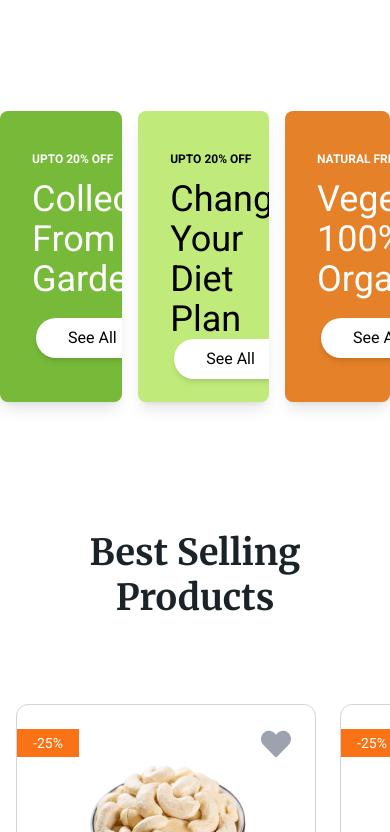
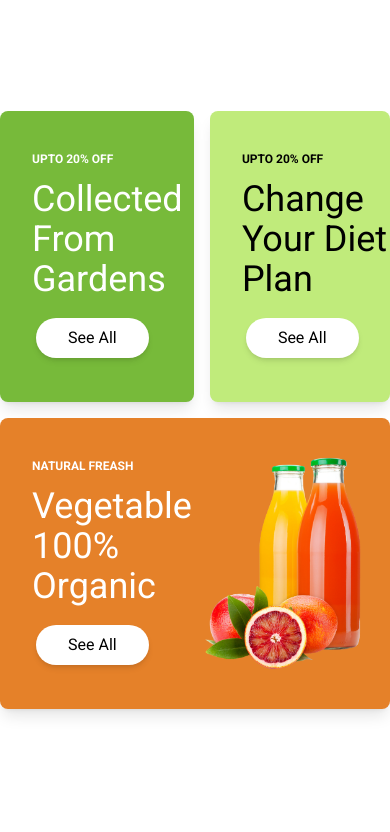
Before and after one commit to thujuli/grocery_vite, a React (Vite) app: page / in a window 390 px wide. Shown: the part 1452-2284 px from the top of the page. Built offline with nearby package versions, Linux system fonts and the light colour scheme; grey boxes are pictures that could not be loaded; a web font is replaced by a local one.

Commit message:
refactor: responsive of about and promo section but cardpromo is fixed (#47)

```diff
--- a/src/components/CardPromo.jsx
+++ b/src/components/CardPromo.jsx
@@ -1,15 +1,15 @@
 import ButtonOval from './ButtonOval';
 
 function CardPromo(props) {
-    const { imageUrl, title, subtitle, bgColor, text } = props;
+    const { imageUrl, title, subtitle, bgColor, text, hideImageOnMobile } = props;
     const bgClass = {
         green: 'bg-[#77ba3a]',
         orange: 'bg-[#e58129]',
     }[bgColor] || 'bg-[#c0eb7b]';
 
     return (
-        <div className={`flex rounded-lg shadow-lg overflow-hidden ${bgClass} h-[291px] max-w-[446px]`}>
-      <div className="py-6 pl-8 mb-5 w-[300px] text-left flex flex-col justify-between">
+      <div className={`flex rounded-lg shadow-lg overflow-hidden ${bgClass} h-[291px] max-w-[436px]`}>
+          <div className="py-6 pl-8 mb-5 w-full md:w-[300px] text-left flex flex-col justify-between">
               <div>
                   <h2
                       className={`mb-3 my-4 text-xs font-bold ${text === 'black' ? 'text-black' :'text-white'}`}
@@ -28,9 +28,11 @@ function CardPromo(props) {
                   <ButtonOval>See All</ButtonOval>
               </div>
           </div>
-      <div className="flex items-center justify-center">
+          {imageUrl && (
+              <div className={`w-full md:w-auto ${hideImageOnMobile ? 'hidden md:flex' : 'flex'} items-center justify-center`}>
                   <img className="h-full w-full object-cover" src={imageUrl} alt="Promo"/>
               </div>
+          )}
       </div>
   );
 }
--- a/src/views/About.jsx
+++ b/src/views/About.jsx
@@ -6,36 +6,36 @@ function About() {
   return (
     <section id="about">
       <Container>
-        <div
-          className="flex items-center min-h-screen w-full px-[50px] bg-cover bg-center"
-        >
-          <div className="w-1/2">
-            <img src={imgAbout} alt="Image About" />
+        <div className="flex flex-col lg:flex-row mb-8 lg:mb-0 items-center min-h-screen w-full px-4 lg:px-[50px] bg-cover bg-center">
+          <div className="lg:w-1/2 w-full mb-6 lg:mb-0">
+            <img src={imgAbout} alt="Image About" className="mx-auto lg:mx-0" />
           </div>
 
-          <div className="w-1/2">
+          <div className="lg:w-1/2 w-full">
             <h2
               style={{ fontFamily: "Roboto" }}
-              className="text-lg text-[#3cb815] font-medium"
+              className="text-lg text-[#3cb815] font-medium text-center lg:text-left"
             >
               ABOUT US
             </h2>
-            <h1 className="mb-6 text-5xl font-bold leading-tight text-[#1a2428]">
+            <h1 className="mb-4 text-3xl lg:text-5xl font-bold leading-tight text-[#1a2428] text-left">
               We Believe In Working With Accredited Farmers
             </h1>
-            <p className="mb-4 text-base text-[#868990]">
-            Organic Foods And Cafe Is A Family Run Company That Runs Organic
+            <p className="mb-2 text-sm lg:text-base text-[#868990] text-left">
+              Organic Foods And Cafe Is A Family Run Company That Runs Organic
             </p>
-            <p className="mb-4 text-base text-[#868990]">
-            Super Markets And Cafes Selling Fresh Organic And Biodynamic Food,
+            <p className="mb-2 text-sm lg:text-base text-[#868990] text-left">
+              Super Markets And Cafes Selling Fresh Organic And Biodynamic Food,
             </p>
-            <p className="mb-4 text-base text-[#868990]">
-            Suppliers, Skincare, Cosmetics, Baby Items And Household Cleaning
+            <p className="mb-2 text-sm lg:text-base text-[#868990] text-left">
+              Suppliers, Skincare, Cosmetics, Baby Items And Household Cleaning
             </p>
-            <p className="mb-10 text-base text-[#868990]">
-            Products. We Have 5 Shops In Dubai - On Sheikh Zayed Road.
+            <p className="mb-6 text-sm lg:text-base text-[#868990] text-left">
+              Products. We Have 5 Shops In Dubai - On Sheikh Zayed Road.
             </p>
-            <ButtonOvalImg>Learn More</ButtonOvalImg>
+            <div className="flex justify-center lg:justify-start">
+              <ButtonOvalImg>Learn More</ButtonOvalImg>
+            </div>
           </div>
         </div>
       </Container>
--- a/src/views/Promo.jsx
+++ b/src/views/Promo.jsx
@@ -9,13 +9,15 @@ function Promo() {
   return (
     <section id="promo">
       <Container>
-        <div className="my-24 flex justify-center items-center gap-4">
+        <div className="my-24 flex flex-col sm:flex-row justify-center items-center gap-4">
+        <div className="flex flex-row sm:flex-row gap-4 w-full sm:w-auto">
             <CardPromo
               imageUrl={woman}
               title="UPTO 20% OFF"
               subtitle="Collected From Gardens"
               bgColor="green"
               text="white"
+              hideImageOnMobile={true}
             />
             <CardPromo
               imageUrl={sayur}
@@ -23,13 +25,16 @@ function Promo() {
               subtitle="Change Your Diet Plan"
               bgColor="greenlight"
               text="black"
+              hideImageOnMobile={true}
             />
+          </div>
           <CardPromo
             imageUrl={juice}
             title="NATURAL FREASH"
             subtitle="Vegetable 100% Organic"
             bgColor="orange"
             text="white"
+            hideImageOnMobile={false}
           />
         </div>
       </Container>
```
Lines whose indentation alone changed are shown as unchanged.
